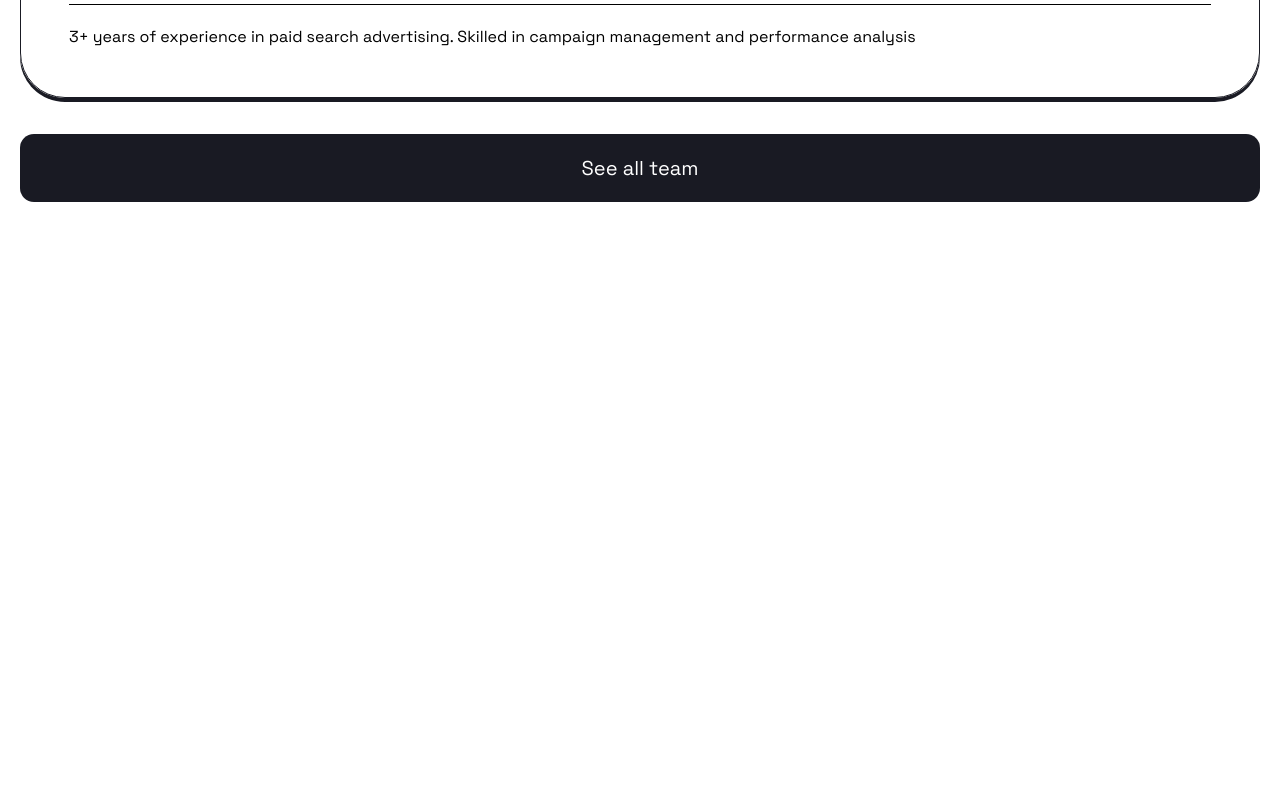
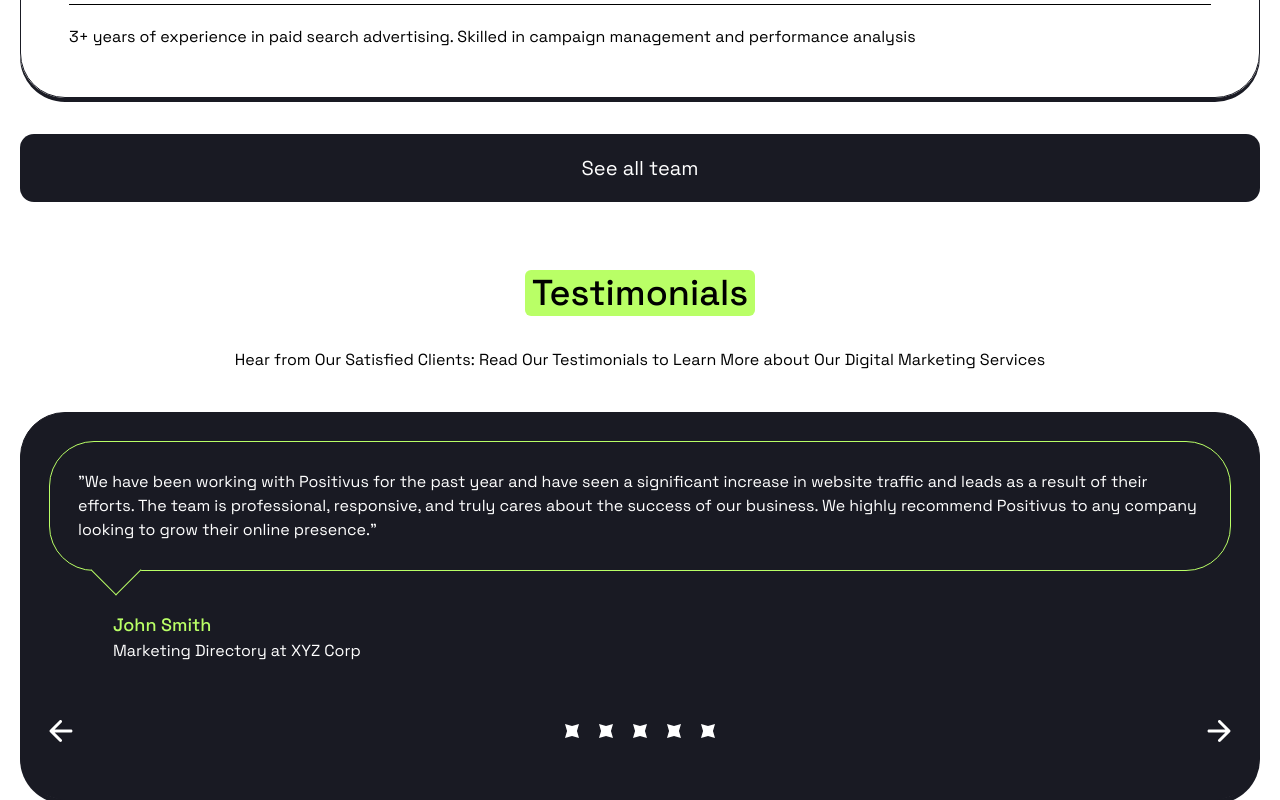
Before and after one commit to hafezfhmi/positivus, a Next.js app: page / in a window 1280 px wide. Shown: the part 6773-7573 px from the top of the page. Before the commit the page ends 6975 px from the top, so only its background shows below. Built offline with nearby package versions, Linux system fonts and the light colour scheme.

Commit message:
feat: add Testimonials section

```diff
--- /dev/null
+++ b/src/_components/Arrow.tsx
@@ -0,0 +1,21 @@
+type ArrowProps = {
+  className?: string;
+};
+
+export default function Arrow({ className }: ArrowProps) {
+  return (
+    <svg
+      width="24"
+      height="24"
+      viewBox="0 0 24 24"
+      fill="none"
+      xmlns="http://www.w3.org/2000/svg"
+      className={className}
+    >
+      <path
+        d="M2 10.5C1.17157 10.5 0.5 11.1716 0.5 12C0.5 12.8284 1.17157 13.5 2 13.5L2 10.5ZM23.0607 13.0607C23.6464 12.4749 23.6464 11.5251 23.0607 10.9393L13.5147 1.3934C12.9289 0.807614 11.9792 0.807614 11.3934 1.3934C10.8076 1.97919 10.8076 2.92893 11.3934 3.51472L19.8787 12L11.3934 20.4853C10.8076 21.0711 10.8076 22.0208 11.3934 22.6066C11.9792 23.1924 12.9289 23.1924 13.5147 22.6066L23.0607 13.0607ZM2 13.5L22 13.5L22 10.5L2 10.5L2 13.5Z"
+        fill="white"
+      />
+    </svg>
+  );
+}
--- /dev/null
+++ b/src/_sections/Testimonials.tsx
@@ -0,0 +1,64 @@
+import Arrow from "@/_components/Arrow";
+import Card from "@/_components/Card";
+
+type slideSelectorProps = {
+  className?: string;
+};
+
+function SlideSelector({ className }: slideSelectorProps) {
+  return (
+    <svg
+      width="14"
+      height="14"
+      viewBox="0 0 14 14"
+      fill="none"
+      xmlns="http://www.w3.org/2000/svg"
+      className={className}
+    >
+      <path
+        d="M7.0099 2.05941L14 0L11.9604 7.0099L14 14L7.0099 11.9604L0 14L2.05941 7.0099L0 0L7.0099 2.05941Z"
+        fill="white"
+      />
+    </svg>
+  );
+}
+
+export default function Testimonials() {
+  return (
+    <section className="mt-16 px-5">
+      <div className="text-center">
+        <h2 className="px-[0.43rem] text-h2-mob font-medium bg-p-green inline rounded-md">
+          Testimonials
+        </h2>
+        <p className="mt-7 leading-6">
+          Hear from Our Satisfied Clients: Read Our Testimonials to Learn More
+          about Our Digital Marketing Services
+        </p>
+      </div>
+      <Card className="p-7 mt-10 bg-p-dark text-white">
+        <p className="relative border-[1px] border-p-green p-7 rounded-[2.8125rem] after:absolute after:left-12 after:bottom-0 after:translate-y-1/2 after:rotate-45 after:w-9 after:h-9 after:border-b-[1px] after:border-r-[1px] after:border-p-green after:bg-p-dark">
+          &quot;We have been working with Positivus for the past year and have
+          seen a significant increase in website traffic and leads as a result
+          of their efforts. The team is professional, responsive, and truly
+          cares about the success of our business. We highly recommend Positivus
+          to any company looking to grow their online presence.&quot;
+        </p>
+        <div className="ml-16 mt-10">
+          <p className="font-medium text-p-green text-lg">John Smith</p>
+          <p>Marketing Directory at XYZ Corp</p>
+        </div>
+        <div className="flex justify-between items-center mt-14 mb-7">
+          <Arrow className="rotate-180" />
+          <div className="flex gap-5">
+            <SlideSelector />
+            <SlideSelector />
+            <SlideSelector />
+            <SlideSelector />
+            <SlideSelector />
+          </div>
+          <Arrow />
+        </div>
+      </Card>
+    </section>
+  );
+}
--- a/src/app/page.tsx
+++ b/src/app/page.tsx
@@ -4,6 +4,7 @@ import LogoTicker from "@/_sections/LogoTicker";
 import Proposal from "@/_sections/Proposal";
 import Services from "@/_sections/Services";
 import Team from "@/_sections/Team";
+import Testimonials from "@/_sections/Testimonials";
 import WorkingProcess from "@/_sections/WorkingProcess";
 
 export default function Home() {
@@ -16,6 +17,7 @@ export default function Home() {
       <CaseStudies />
       <WorkingProcess />
       <Team />
+      <Testimonials />
     </main>
   );
 }
```
